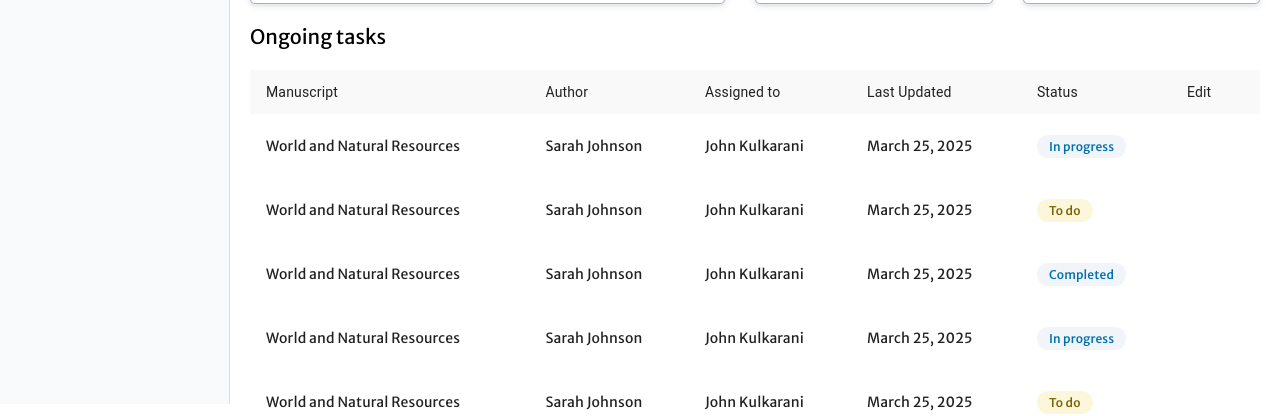
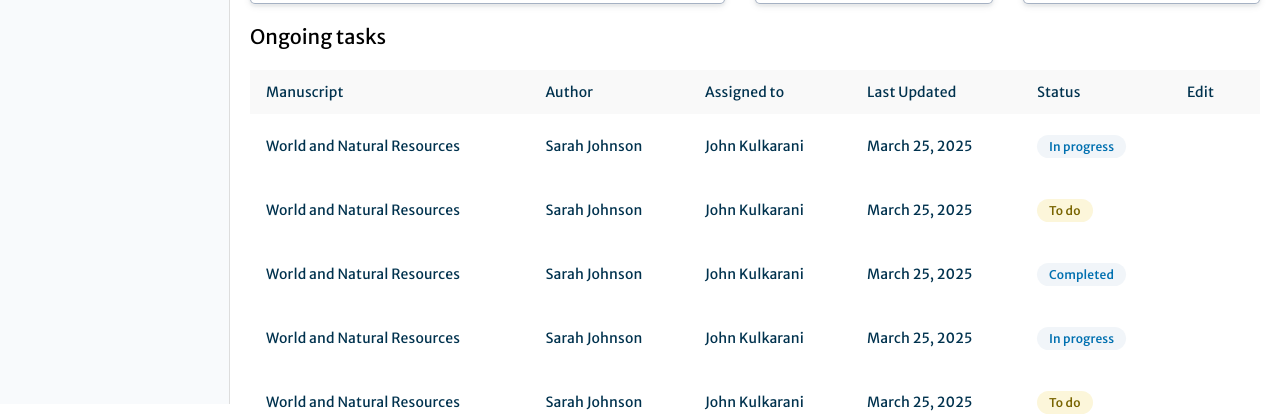
Before and after one commit to harshaltribhuwan/dashboard-ui, a React (Vite) app: page / in a window 1280 px wide. Shown: the part 396-812 px from the top of the page. Built offline with nearby package versions, Linux system fonts and the light colour scheme; some icons are missing.

Commit message:
done changes in table header for text color

```diff
--- a/src/styles/Table.scss
+++ b/src/styles/Table.scss
@@ -27,6 +27,8 @@
 
   th {
     background: #f9f9f9;
+    font-family: $primary-font;
+    color: #00324E;
     border: none;
     padding: 12px 16px;
     font-weight: 400;
@@ -38,6 +40,7 @@
 
   td {
     padding: 12px 16px;
+    color: #00324E;
     border-bottom: none;
     font-family: $primary-font;
     font-weight: 400;
```
